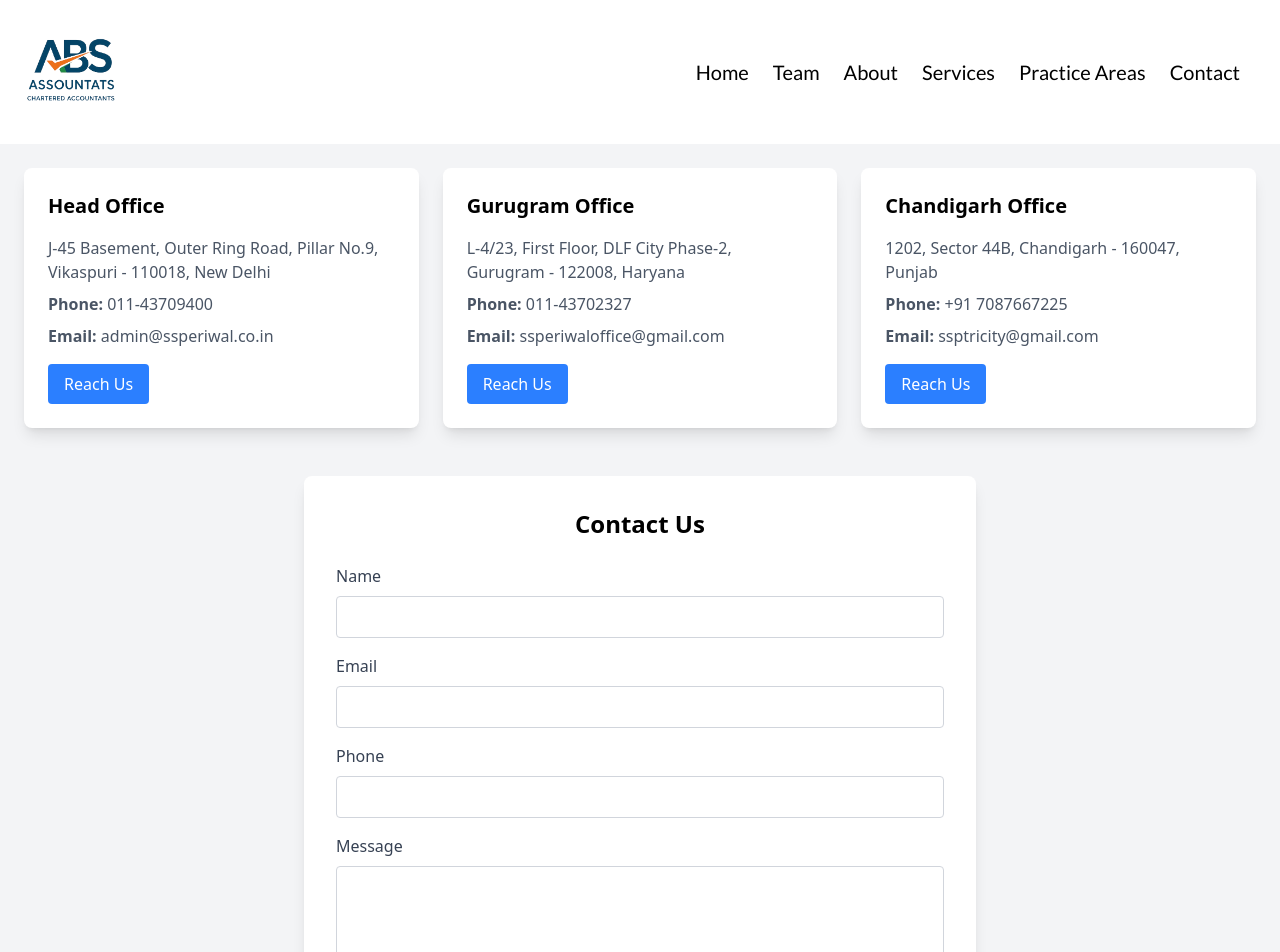
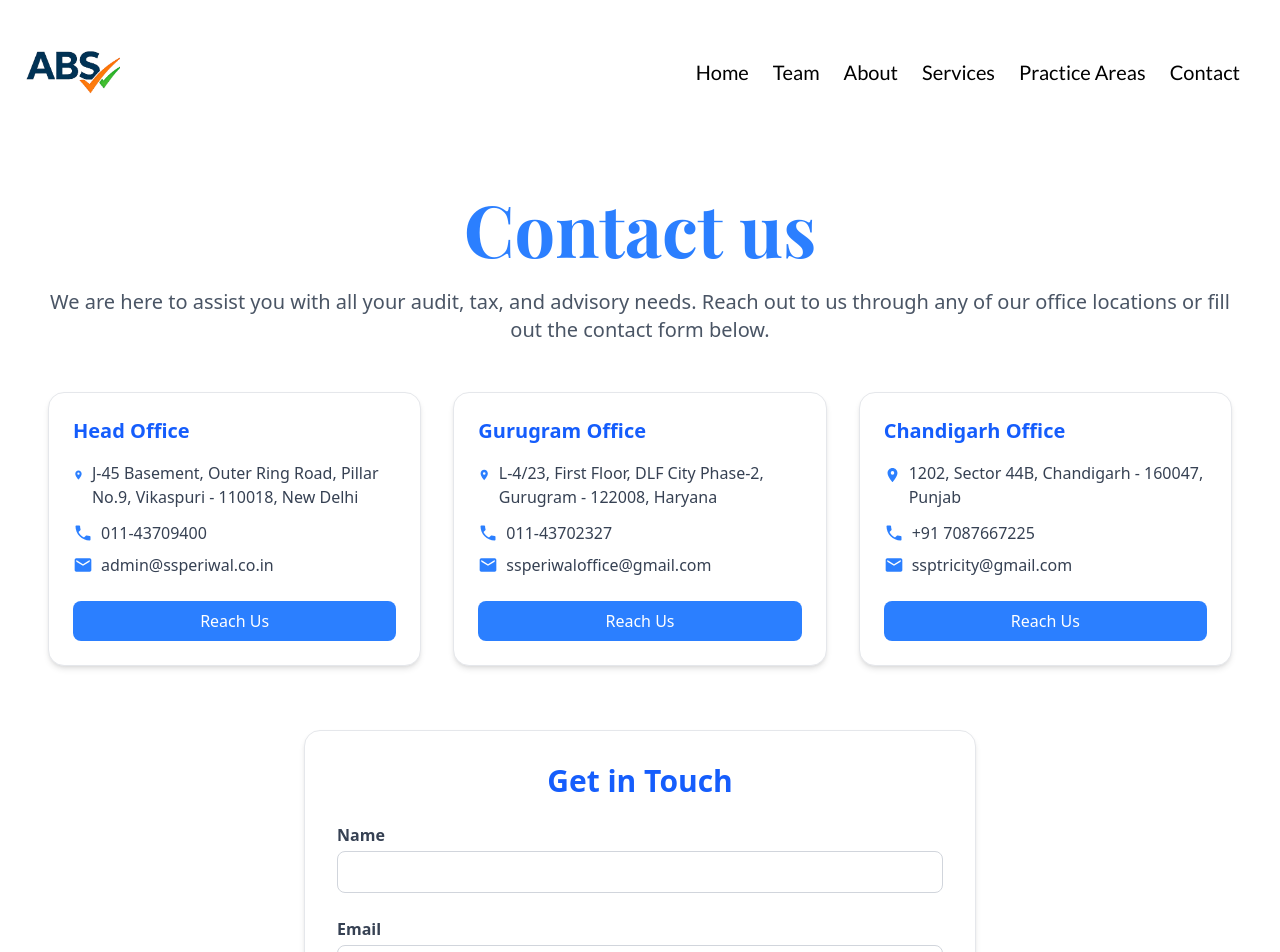
Before and after one commit to lucifer78907/A-B-S-Associates, a React (Vite) app: page /contact in a window 1280 px wide. Shown: the top 952 px of the page. Built offline with nearby package versions, Linux system fonts and the light colour scheme; a web font is replaced by a local one.

Commit message:
+Contact Revamp +newLogo

```diff
--- a/src/pages/Contact.tsx
+++ b/src/pages/Contact.tsx
@@ -1,4 +1,5 @@
 import React, { useState } from "react";
+import { MdLocationOn, MdEmail, MdPhone } from "react-icons/md";
 
 const Contact = () => {
     const [formData, setFormData] = useState({
@@ -17,11 +18,7 @@ const Contact = () => {
         window.location.href = `mailto:example@example.com?subject=Contact from ${formData.name}&body=Phone: ${formData.phone}%0D%0AEmail: ${formData.email}%0D%0A%0D%0A${formData.message}`;
     };
 
-    return (
-        <div className="min-h-screen bg-gray-100 p-6">
-            {/* Office Locations */}
-            <div className="grid grid-cols-1 md:grid-cols-3 gap-6 mb-12">
-                {[
+    const offices = [
         {
             title: "Head Office",
             address: "J-45 Basement, Outer Ring Road, Pillar No.9, Vikaspuri - 110018, New Delhi",
@@ -40,20 +37,35 @@ const Contact = () => {
             phone: "+91 7087667225",
             email: "ssptricity@gmail.com",
         },
-                ].map((office, index) => (
+    ];
+
+    return (
+        <div className="min-h-screen  p-6 md:p-12 space-y-16">
+            <h2 className="text-blue-500 text-7xl font-bold font-display text-center mb-6">Contact us</h2>
+            <p className="text-gray-600 text-lg sm:text-xl mb-12 text-center mx-auto">
+                We are here to assist you with all your audit, tax, and advisory needs. Reach out to us through any of our office locations or fill out the contact form below.
+            </p>
+            {/* Office Locations */}
+            <div className="grid grid-cols-1 md:grid-cols-3 gap-8">
+                {offices.map((office, index) => (
                     <div
                         key={index}
-                        className="bg-white shadow-lg rounded-lg p-6 hover:shadow-2xl transition-shadow duration-300"
+                        className="bg-white shadow-md rounded-2xl p-6 border border-gray-200 hover:shadow-xl transition-shadow"
                     >
-                        <h3 className="text-xl font-semibold mb-4">{office.title}</h3>
-                        <p className="text-gray-600 mb-2">{office.address}</p>
-                        <p className="text-gray-600 mb-2">
-                            <span className="font-semibold">Phone:</span> {office.phone}
-                        </p>
-                        <p className="text-gray-600 mb-4">
-                            <span className="font-semibold">Email:</span> {office.email}
-                        </p>
-                        <button className="bg-blue-500 text-white px-4 py-2 rounded hover:bg-blue-600 transition-colors duration-300">
+                        <h3 className="text-xl font-bold text-blue-600 mb-4">{office.title}</h3>
+                        <div className="flex items-start gap-2 mb-3 text-gray-700">
+                            <MdLocationOn className="text-blue-500 mt-1 text-xl" />
+                            <p>{office.address}</p>
+                        </div>
+                        <div className="flex items-center gap-2 mb-2 text-gray-700">
+                            <MdPhone className="text-blue-500 text-xl" />
+                            <span>{office.phone}</span>
+                        </div>
+                        <div className="flex items-center gap-2 text-gray-700">
+                            <MdEmail className="text-blue-500 text-xl" />
+                            <span>{office.email}</span>
+                        </div>
+                        <button className="mt-6 w-full bg-blue-500 text-white py-2 rounded-lg hover:bg-blue-600 transition">
                             Reach Us
                         </button>
                     </div>
@@ -61,53 +73,31 @@ const Contact = () => {
             </div>
 
             {/* Contact Form */}
-            <div className="bg-white shadow-lg rounded-lg p-8 max-w-2xl mx-auto">
-                <h2 className="text-2xl font-semibold mb-6 text-center">Contact Us</h2>
-                <form onSubmit={handleSubmit} className="space-y-4">
-                    <div>
-                        <label htmlFor="name" className="block text-gray-700 font-medium mb-2">
-                            Name
+            <div className="bg-white shadow-md rounded-2xl p-8 max-w-2xl mx-auto border border-gray-200">
+                <h2 className="text-3xl font-bold mb-6 text-center text-blue-600">Get in Touch</h2>
+                <form onSubmit={handleSubmit} className="space-y-6">
+                    {[
+                        { id: "name", type: "text", label: "Name", required: true },
+                        { id: "email", type: "email", label: "Email", required: true },
+                        { id: "phone", type: "tel", label: "Phone", required: true },
+                    ].map(({ id, type, label, required }) => (
+                        <div key={id}>
+                            <label htmlFor={id} className="block text-gray-700 font-semibold mb-1">
+                                {label}
                             </label>
                             <input
-                            type="text"
-                            id="name"
-                            name="name"
-                            value={formData.name}
+                                id={id}
+                                type={type}
+                                name={id}
+                                value={formData[id as keyof typeof formData]}
                                 onChange={handleChange}
-                            className="w-full border border-gray-300 rounded px-4 py-2 focus:outline-none focus:ring-2 focus:ring-blue-500"
-                            required
+                                required={required}
+                                className="w-full border border-gray-300 rounded-lg px-4 py-2 focus:outline-none focus:ring-2 focus:ring-blue-500"
                             />
                         </div>
+                    ))}
                     <div>
-                        <label htmlFor="email" className="block text-gray-700 font-medium mb-2">
-                            Email
-                        </label>
-                        <input
-                            type="email"
-                            id="email"
-                            name="email"
-                            value={formData.email}
-                            onChange={handleChange}
-                            className="w-full border border-gray-300 rounded px-4 py-2 focus:outline-none focus:ring-2 focus:ring-blue-500"
-                            required
-                        />
-                    </div>
-                    <div>
-                        <label htmlFor="phone" className="block text-gray-700 font-medium mb-2">
-                            Phone
-                        </label>
-                        <input
-                            type="tel"
-                            id="phone"
-                            name="phone"
-                            value={formData.phone}
-                            onChange={handleChange}
-                            className="w-full border border-gray-300 rounded px-4 py-2 focus:outline-none focus:ring-2 focus:ring-blue-500"
-                            required
-                        />
-                    </div>
-                    <div>
-                        <label htmlFor="message" className="block text-gray-700 font-medium mb-2">
+                        <label htmlFor="message" className="block text-gray-700 font-semibold mb-1">
                             Message
                         </label>
                         <textarea
@@ -115,14 +105,14 @@ const Contact = () => {
                             name="message"
                             value={formData.message}
                             onChange={handleChange}
-                            className="w-full border border-gray-300 rounded px-4 py-2 focus:outline-none focus:ring-2 focus:ring-blue-500"
                             rows={4}
                             required
+                            className="w-full border border-gray-300 rounded-lg px-4 py-2 focus:outline-none focus:ring-2 focus:ring-blue-500"
                         ></textarea>
                     </div>
                     <button
                         type="submit"
-                        className="w-full bg-blue-500 text-white px-4 py-2 rounded hover:bg-blue-600 transition-colors duration-300"
+                        className="w-full bg-blue-500 text-white py-2 rounded-lg hover:bg-blue-600 transition"
                     >
                         Send Message
                     </button>
```
Also changed, not shown: src/assets/logo.png. Lines whose indentation alone changed are shown as unchanged.
